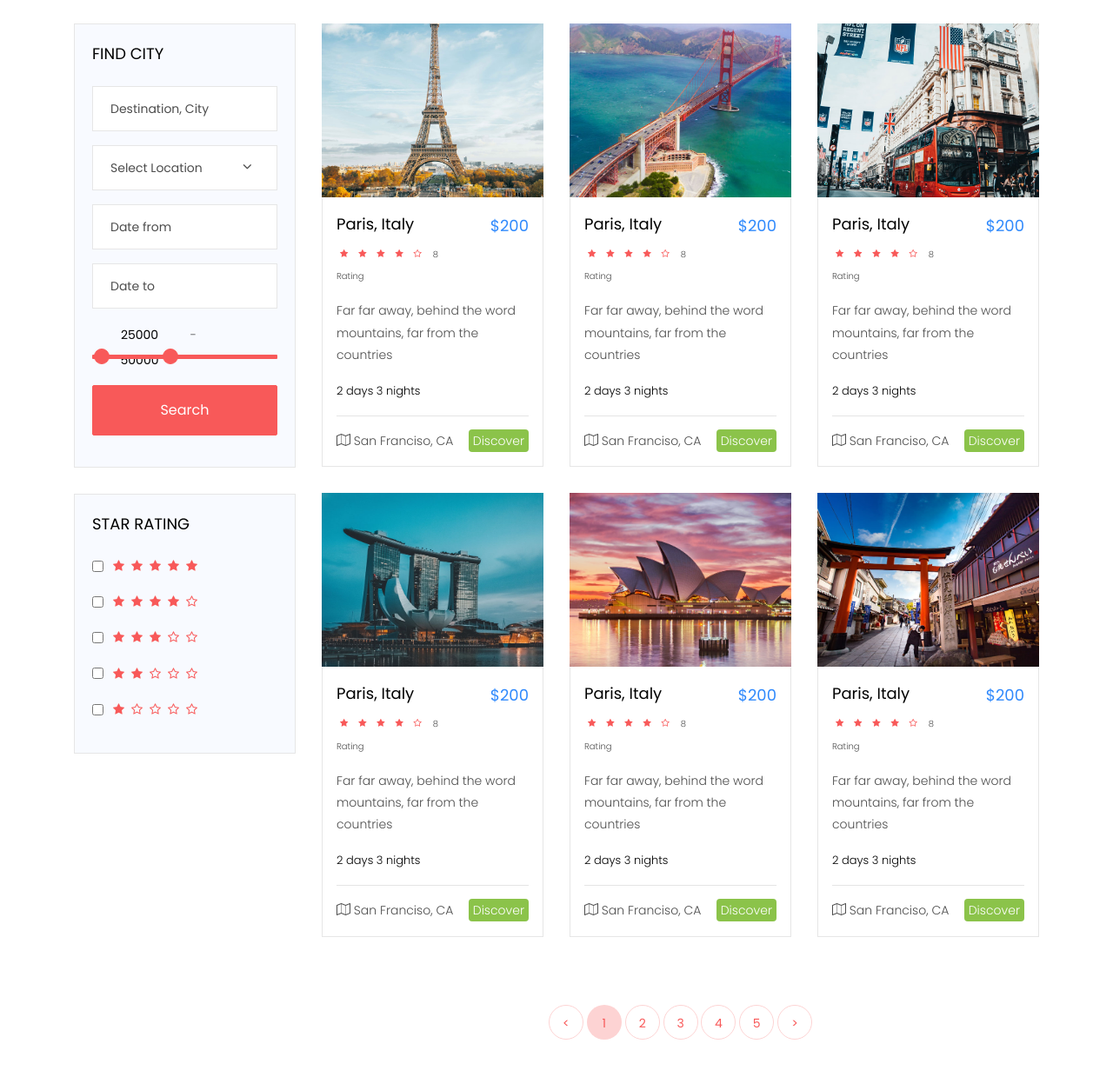
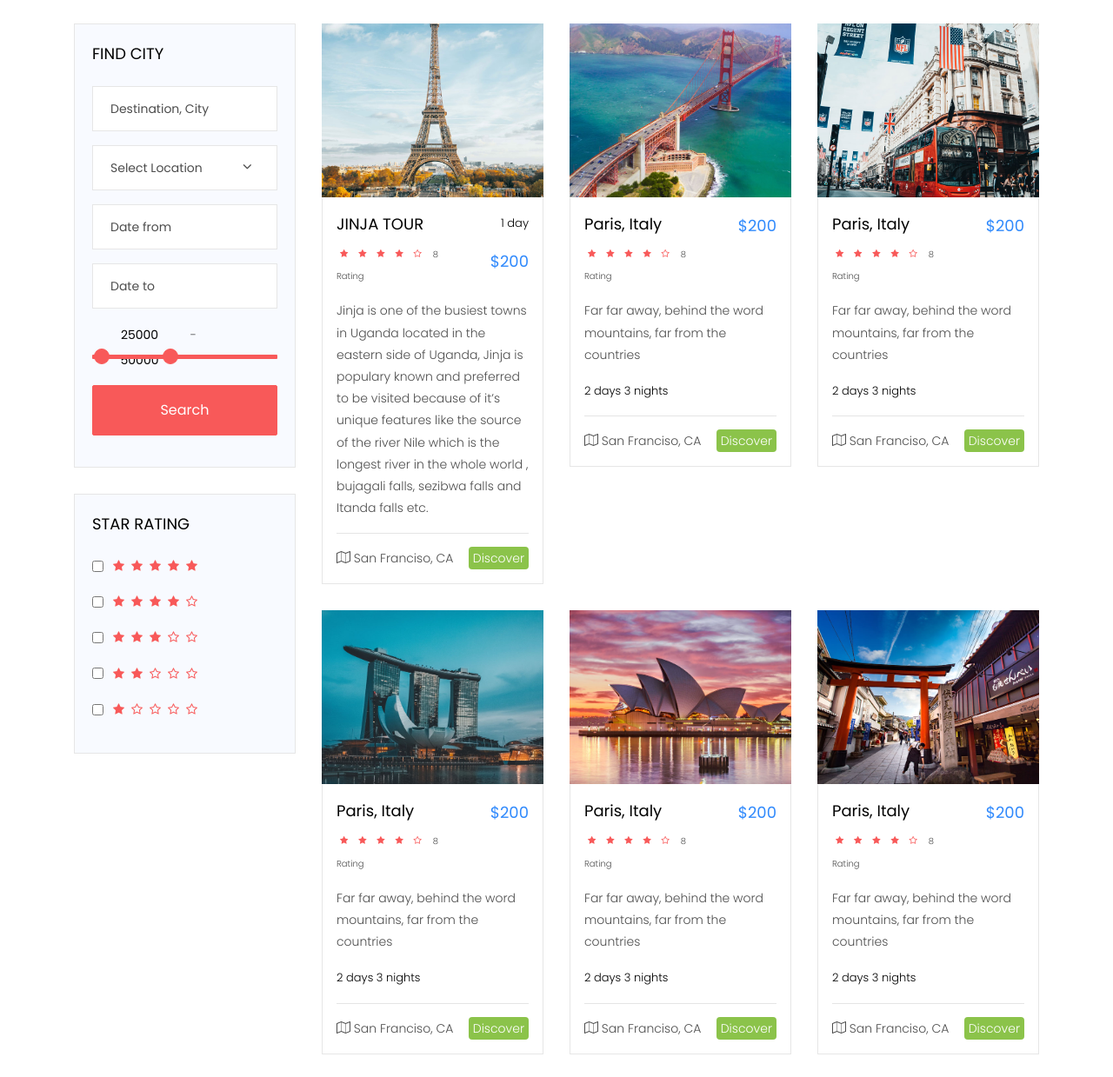
Before and after one commit to elywin/BigBoyzTourz, a Django app: page /tour in a window 1280 px wide. Shown: the part 857-2096 px from the top of the page at 87% size. Run offline with Django 3.2, Linux system fonts and the light colour scheme; some libraries are stand-ins or nearby versions; some web fonts are replaced.

Commit message:
added card for jinja tour

```diff
--- a/templates/tour.html
+++ b/templates/tour.html
@@ -151,7 +151,7 @@
           	<div class="row">
           		<div class="col-md-4 ftco-animate">
 		    				<div class="destination">
-		    					<a href="#" class="img img-2 d-flex justify-content-center align-items-center" style="background-image: url(images/destination-1.jpg);">
+		    					<a href="#" class="img img-2 d-flex justify-content-center align-items-center" style="background-image: url('{% static "images/destination-1.jpg" %}');">
 		    						<div class="icon d-flex justify-content-center align-items-center">
     							<span class="icon-search2"></span>
     						</div>
@@ -159,7 +159,7 @@
 		    					<div class="text p-3">
 		    						<div class="d-flex">
 		    							<div class="one">
-				    						<h3><a href="#">Paris, Italy</a></h3>
+				    						<h3><a href="#">JINJA TOUR</a></h3>
 				    						<p class="rate">
 				    							<i class="icon-star"></i>
 				    							<i class="icon-star"></i>
@@ -170,11 +170,15 @@
 				    						</p>
 			    						</div>
 			    						<div class="two">
+											<p class="days"><span>1 day </span></p>
+
 			    							<span class="price">$200</span>
 		    							</div>
 		    						</div>
-		    						<p>Far far away, behind the word mountains, far from the countries</p>
-		    						<p class="days"><span>2 days 3 nights</span></p>
+		    						<p>Jinja is one of the busiest towns in Uganda located in the eastern side of Uganda, Jinja is
+										populary known and preferred to be visited because of it’s unique features like the source of
+										the river Nile which is the longest river in the whole world , bujagali falls, sezibwa falls and
+										Itanda falls etc.</p>
 		    						<hr>
 		    						<p class="bottom-area d-flex">
 		    							<span><i class="icon-map-o"></i> San Franciso, CA</span>
```
